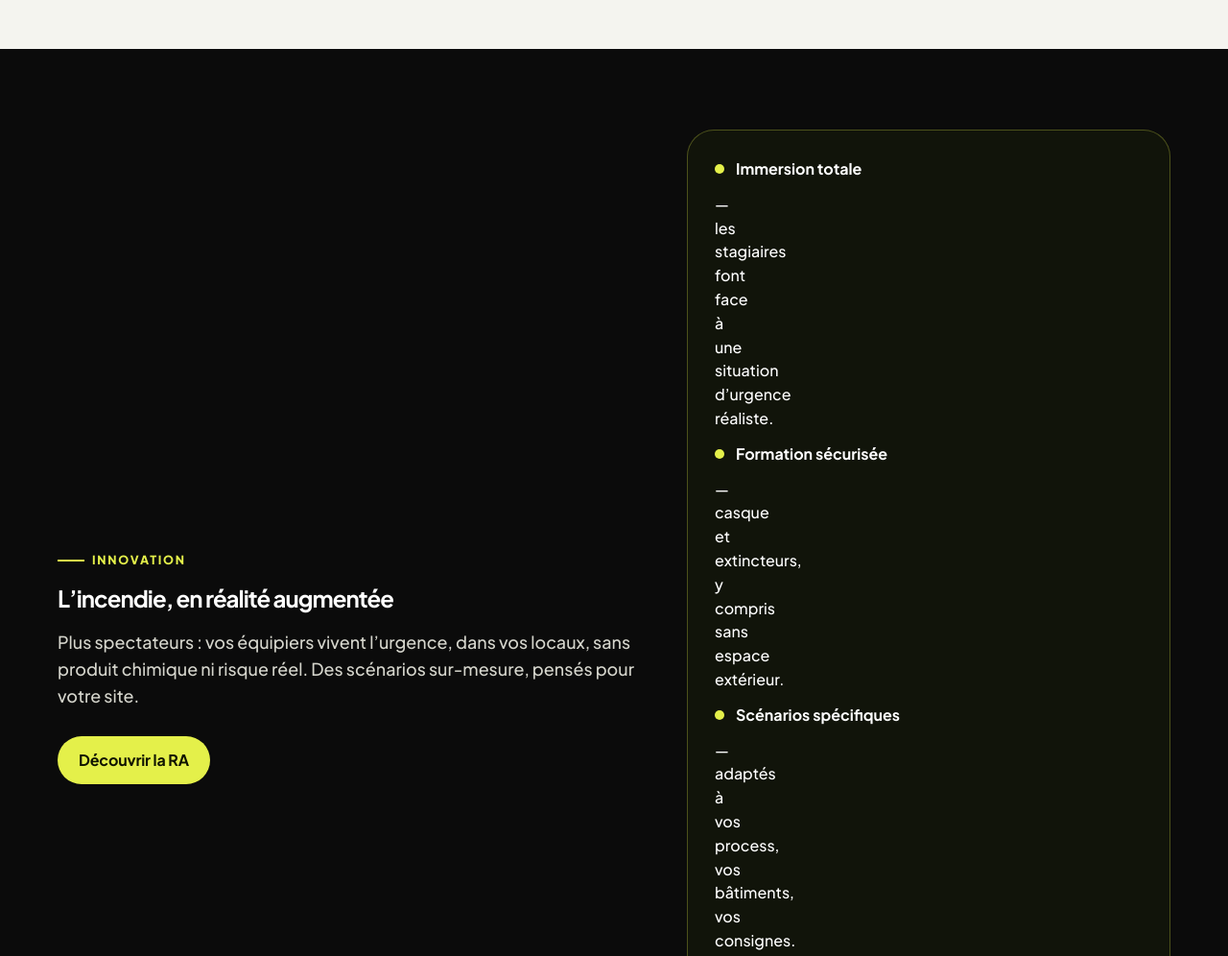
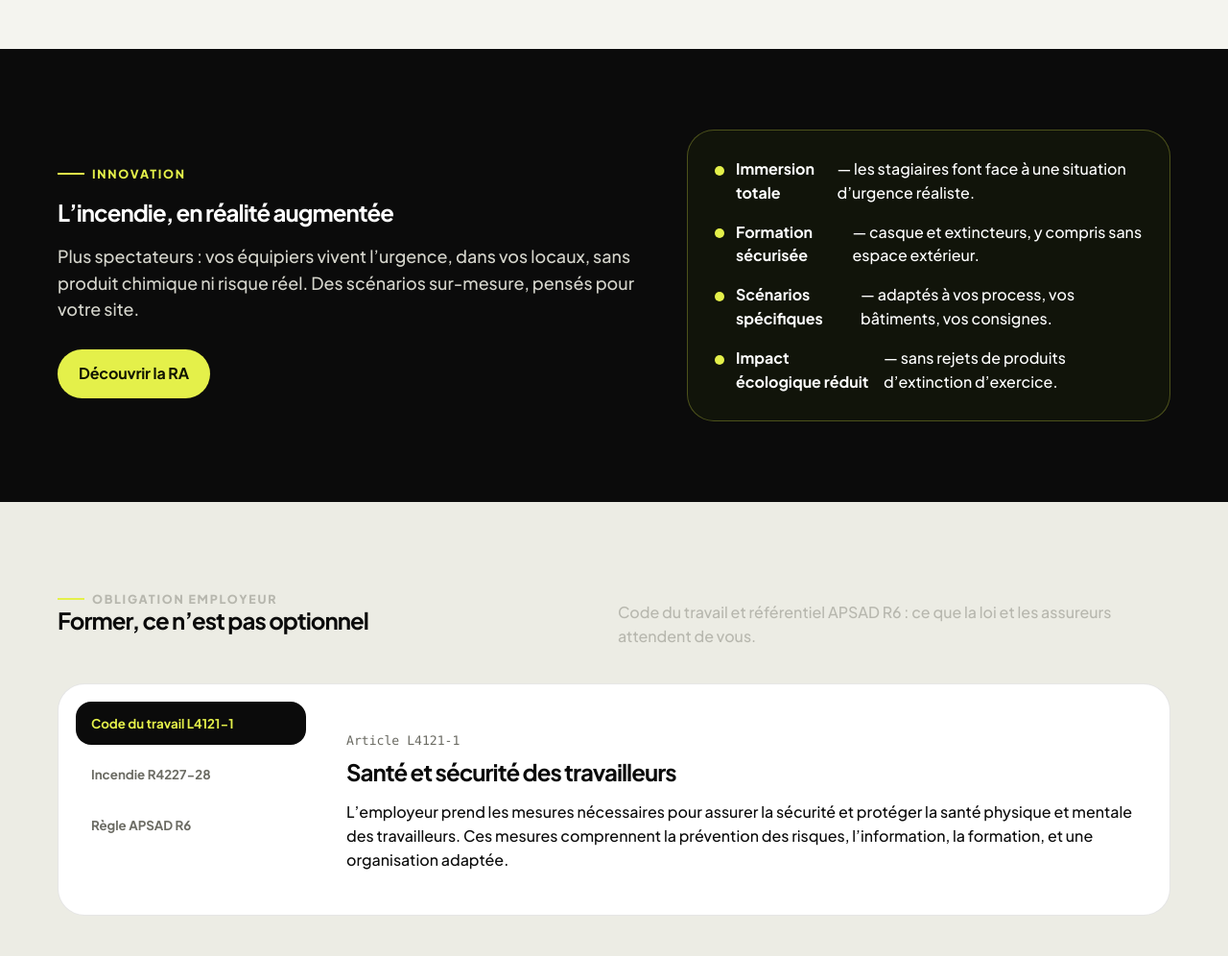
Before and after one commit to thomasbonsirven/lgexpertformation, a plain HTML site: page index.html in a window 1280 px wide. Shown: the part 1440-2436 px from the top of the page at 96% size. Drawn offline with Linux system fonts and the light colour scheme.

Commit message:
Force white RA list text and flex wrapping on top of main.

```diff
--- a/css/site.css
+++ b/css/site.css
@@ -453,37 +453,50 @@ h1 em {
 
 .ra-panel {
   background: #11140a;
+  color: var(--white);
   border: 1px solid rgba(228, 240, 74, 0.28);
   border-radius: 28px;
   padding: 28px;
+  min-width: 0;
 }
 
 .ra-list {
   display: grid;
-  gap: 12px;
+  gap: 16px;
   margin: 0;
   padding: 0;
   list-style: none;
+  color: var(--white);
+  width: 100%;
 }
 
 .ra-list li {
-  display: grid;
-  grid-template-columns: 10px minmax(0, 1fr);
+  display: flex;
+  align-items: flex-start;
   gap: 12px;
-  align-items: start;
-}
-
-.ra-list li p {
-  margin: 0;
+  color: var(--white);
   width: 100%;
   min-width: 0;
 }
 
+.ra-list li p,
+.ra-list li strong {
+  color: var(--white);
+}
+
+.ra-list li p {
+  flex: 1 1 0;
+  width: 100%;
+  min-width: 0;
+  margin: 0;
+}
+
 .ra-list li::before {
   content: "";
+  flex: 0 0 10px;
   width: 10px;
   height: 10px;
-  margin-top: 7px;
+  margin-top: 0.55em;
   border-radius: 50%;
   background: var(--accent);
 }
```
